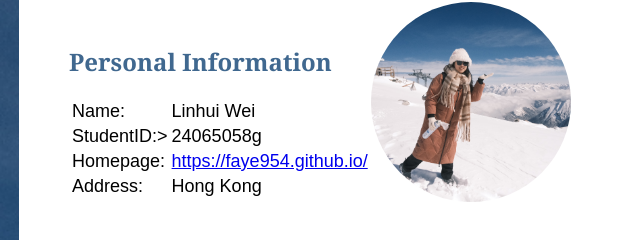
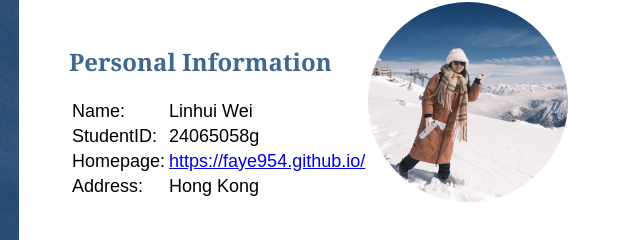
Before and after one commit to faye954/faye954.github.io, a plain HTML site: page index.html in a window 1280 px wide. Shown: the part 185-425 px from the top of the page, 191-831 px from the left. Drawn offline with Linux system fonts and the light colour scheme.

Commit message:
Update index.html

```diff
--- a/index.html
+++ b/index.html
@@ -27,7 +27,7 @@
                         <td id="info">24065058G@connect.polyu.hk</td>
                     </tr> -->
                     <tr>
-                        <td id="info">StudentID:></td>
+                        <td id="info">StudentID:</td>
                         <td id="info">24065058g</td>
                     </tr>
                     <tr>
```
